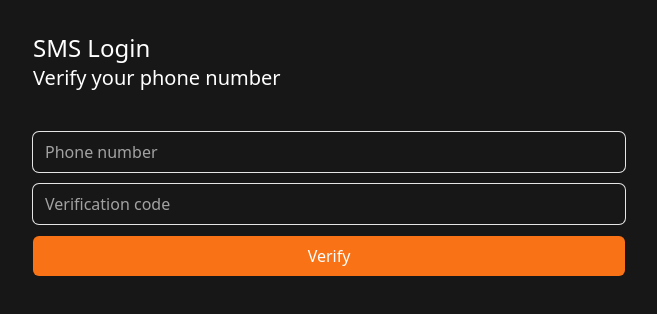
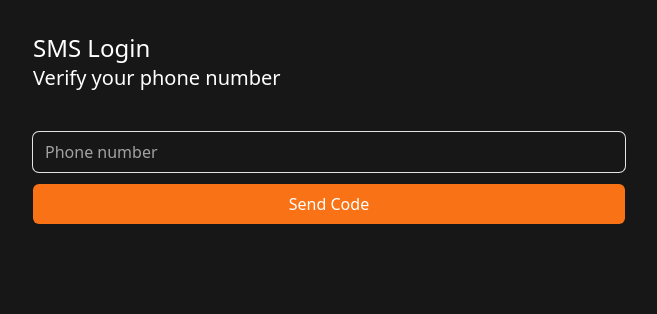
Before and after one commit to deankim1118/carrot_market-clone, a Next.js app: page /sms in a window 1280 px wide. Shown: the top 314 px of the page, without its empty margins (311-968 px from the left). Built offline with nearby package versions, Linux system fonts and the light colour scheme.

Commit message:
SMS Code Validation

```diff
--- a/app/sms/actions.ts
+++ b/app/sms/actions.ts
@@ -0,0 +1,46 @@
+'use server';
+import { z } from 'zod';
+import validator from 'validator';
+import { redirect } from 'next/navigation';
+
+const phoneSchema = z
+  .string()
+  .trim()
+  .refine(
+    (phone) => validator.isMobilePhone(phone, 'en-US'),
+    'Please enter only US phone number',
+  );
+const tokenSchema = z.coerce.number().min(100000).max(999999);
+
+interface ActionState {
+  token: boolean;
+}
+
+export async function smsFormAction(
+  prevState: ActionState,
+  formData: FormData,
+) {
+  const phone = formData.get('phone');
+  const token = formData.get('token');
+  if (!prevState.token) {
+    const result = phoneSchema.safeParse(phone);
+    if (!result.success) {
+      return {
+        token: false,
+        error: result.error.flatten(),
+      };
+    } else {
+      return { token: true };
+    }
+  } else {
+    const result = tokenSchema.safeParse(token);
+    if (!result.success) {
+      return {
+        token: true,
+        error: result.error.flatten(),
+      };
+    } else {
+      redirect('/');
+    }
+  }
+}
--- a/app/sms/page.tsx
+++ b/app/sms/page.tsx
@@ -1,28 +1,43 @@
 'use client';
 import Input from '@/components/Input';
 import Button from '@/components/Button';
+import { useActionState } from 'react';
+import { smsFormAction } from './actions';
+
+const initialState = {
+  token: false,
+  error: undefined,
+};
 
 export default function SMSLogin() {
+  const [state, dispatch] = useActionState(smsFormAction, initialState);
+
   return (
     <div className='flex flex-col gap-10 py-8 px-6'>
       <div className='flex-flex-col gap-2 *:font-medium '>
         <h1 className='text-2xl'>SMS Login</h1>
         <h2 className='text-xl'>Verify your phone number</h2>
       </div>
-      <form className='flex flex-col gap-3'>
-        <Input
-          name='phone'
-          type='number'
-          placeholder='Phone number'
-          required={true}
-        />
-        <Input
-          name='token'
-          type='number'
-          placeholder='Verification code'
-          required={true}
-        />
-        <Button text='Verify' />
+      <form action={dispatch} className='flex flex-col gap-3'>
+        {state.token ? (
+          <Input
+            name='token'
+            type='number'
+            placeholder='Verification code'
+            required
+            minLength={100000}
+            maxLength={999999}
+          />
+        ) : (
+          <Input
+            name='phone'
+            type='number'
+            placeholder='Phone number'
+            required
+            errors={state.error?.formErrors}
+          />
+        )}
+        <Button text={state.token ? 'Verify Code' : 'Send Code'} />
       </form>
     </div>
   );
--- a/package.json
+++ b/package.json
@@ -13,6 +13,7 @@
     "next": "15.1.6",
     "react": "^19.0.0",
     "react-dom": "^19.0.0",
+    "validator": "^13.12.0",
     "zod": "^3.24.1"
   },
   "devDependencies": {
@@ -21,6 +22,7 @@
     "@types/node": "^20",
     "@types/react": "^19",
     "@types/react-dom": "^19",
+    "@types/validator": "^13.12.2",
     "eslint": "^9",
     "eslint-config-next": "15.1.6",
     "postcss": "^8",
```
Also changed, not shown: 1 other file (tests, documents, lock files or other folders).
